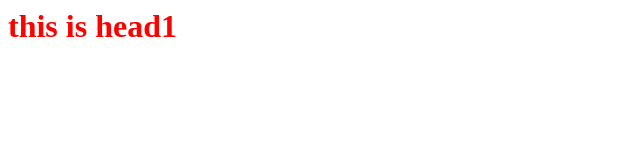
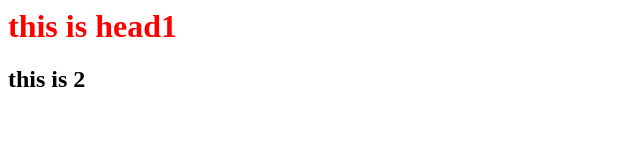
Before and after one commit to CE-harsh/LocalRepo, a plain HTML site: page index.html in a window 1280 px wide. Shown: the whole page, without its empty margins (0-640 px from the left). Drawn offline with Linux system fonts and the light colour scheme.

Commit message:
add new h2

```diff
--- a/index.html
+++ b/index.html
@@ -1,2 +1,3 @@
 <link rel="stylesheet" href="style.css">
 <h1>this is head1 </h1>
+<h2>this is 2</h2>
```
